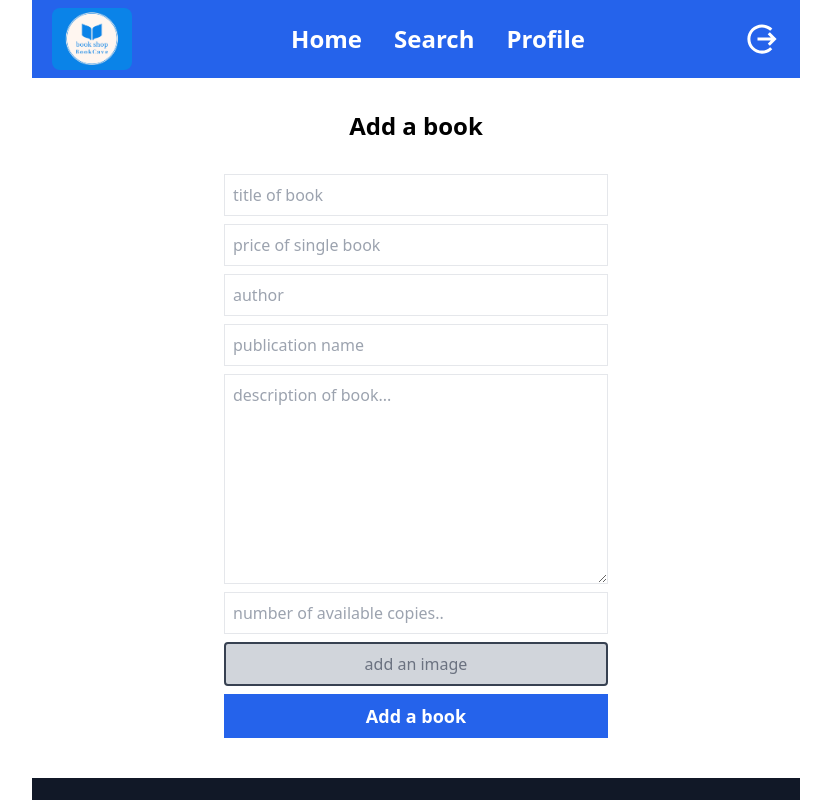
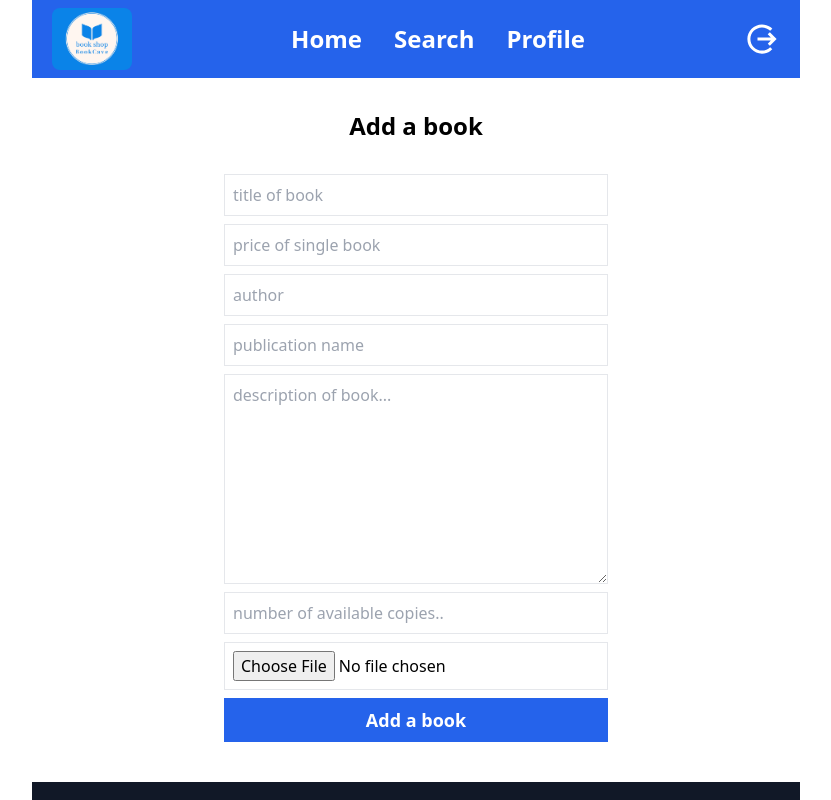
Before and after one commit to akashdabhane/BookCave-frontend, a React (Create React App) app: page /add-book in a window 1280 px wide. Shown: the top 800 px of the page, without its empty margins (224-1055 px from the left). Built offline with nearby package versions, Linux system fonts and the light colour scheme; sample sign-in values are in the browser's storage.

Commit message:
add book image uploading to the cloudinary

```diff
--- a/src/components/BooksList.jsx
+++ b/src/components/BooksList.jsx
@@ -13,7 +13,7 @@ export default function BooksList({ books }) {
             {
                 books.map((item, index) => (
                     <div className={`${bookHover === index && "transform scale-110 border bg-gray-400 rounded "}  flex md:flex-col space-x-4 md:space-x-0 border-b md:border-b-0 px-2 md:px-2 py-2 cursor-pointer`} key={index} onMouseEnter={() => setBookHover(index)} onMouseLeave={() => setBookHover(null)} onClick={() => navigate(`/book-info/${item._id}`)}>   {/* navigate({`/book-info/${item._id}`}) */}
-                        <img className='w-full h-60' src={item.cover} alt="" />
+                        <img className='w-48 md:w-full h-60' src={item.image.url} alt="" />
                         <div className="w-48">
                             <h4 className='text-xl line-clamp-1'>{item.name}</h4>
                             <span className="athor text-gray-600">{item.author}</span>
--- a/src/pages/AddBook.jsx
+++ b/src/pages/AddBook.jsx
@@ -15,36 +15,53 @@ export default function AddBook() {
         publisheredBy: localStorage.getItem('userIdGlobal')
     })
 
-    const handleAddBook = (event) => {
+    const handleAddBook = async(event) => {
         event.preventDefault();
 
         try {
-            axios.post(`${baseUrl}/api/add-book`, bookData)
+            console.log('inside try')
+            console.log(bookData);
+            await axios.post(`${baseUrl}/api/add-book`, bookData)
                 .then(data => {
                     console.log(data);
                     alert("Successfully added the book!");
-
-                    // setBookData({
-                    //     ...bookData,
-                    //     [name]: ''
-                    // });
                 })
                 .catch(error => {
                     console.log(error);
                 })
-        } catch (error) {
+                    } catch (error) {
             console.log(error);
         }
     }
 
+
+    const handleImage = (event) => {
+        let file = event.target.files[0];
+        if(file.size > 1000000) {
+            alert('Please upload image less than 1MB size');
+            event.target.value = null;
+        }else {
+            setFileToBase(file);
+        }
+    }
+
+    const setFileToBase = (file) => {
+        const reader = new FileReader();
+        reader.readAsDataURL(file);
+        reader.onloadend = () => {
+            setBookData({
+                ...bookData,
+                image: reader.result,
+            });
+        }
+    }
+
     const handleOnChange = (event) => {
-        console.log('akash')
-        console.log(event.target.value);
         const { name, value } = event.target;
         setBookData({
             ...bookData,
             [name]: value
-        });
+        })
     }
 
     return (
@@ -60,10 +77,10 @@ export default function AddBook() {
                     <textarea className='border p-2 outline-none ' name="description" id="description" cols="30" rows="8" placeholder='description of book...' onChange={handleOnChange}></textarea>
                     <input className='border p-2 outline-none ' inputMode='numeric' type="text" name="quantity" id="quantity" placeholder='number of available copies..' onChange={handleOnChange} />
 
-                    <input className='border p-2 outline-none w-full hidden' type="file" id='image' name='image' alt="image" placeholder='book cover' />
-                    <label className='w-full rounded border-2 border-gray-700 bg-gray-300 text-gray-500 text-center p-2 cursor-pointer' htmlFor="image">
+                    <input className='border p-2 outline-none w-full ' type="file" id='image' name='image' alt="image" placeholder='book cover' onChange={handleImage} />
+                    {/* <label className='w-full rounded border-2 border-gray-700 bg-gray-300 text-gray-500 text-center p-2 cursor-pointer' htmlFor="image" >
                         add an image
-                    </label>
+                    </label> */}
 
                     <button onClick={handleAddBook} className='bg-blue-600 text-white text-lg font-semibold p-2 my-8 '>Add a book</button>
                 </form>
```
